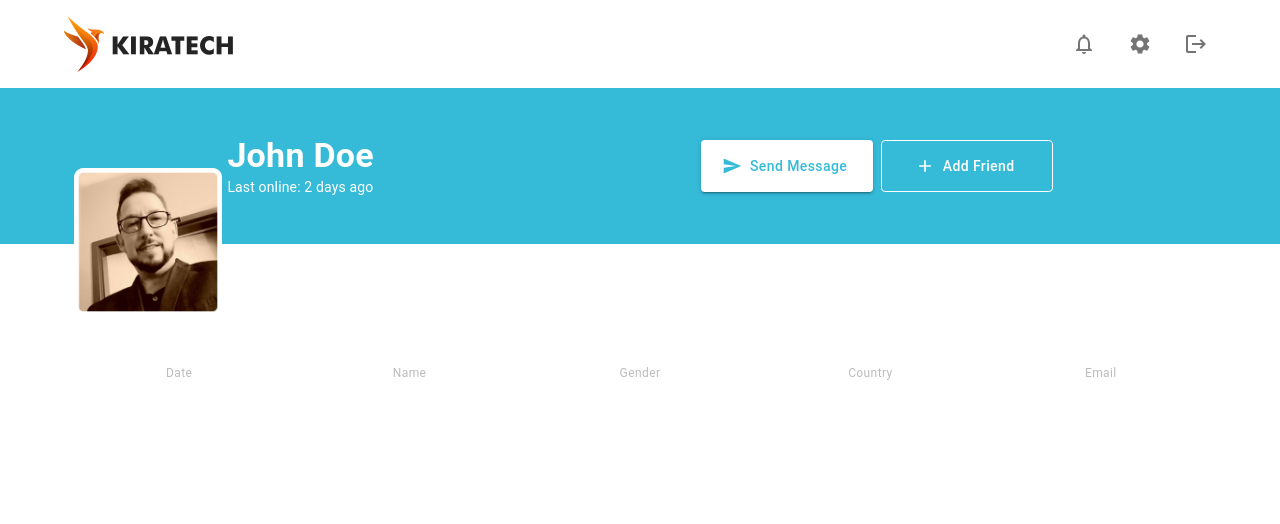
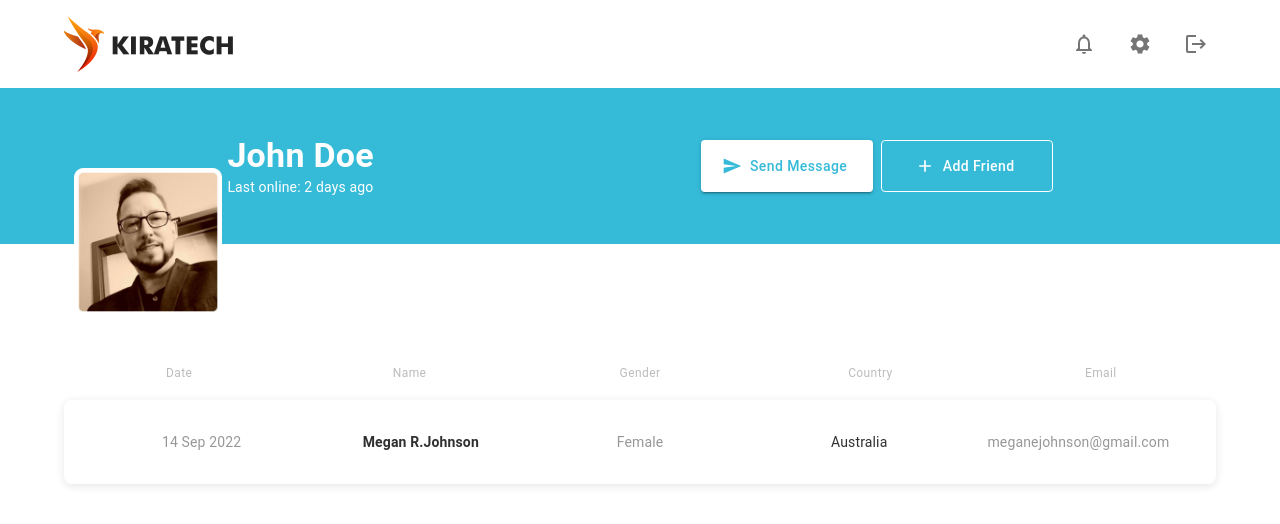
Before and after one commit to DevLukeHere/nextjs-list-users, a Next.js app: page / in a window 1280 px wide. Shown: the top 524 px of the page. Built offline with nearby package versions, Linux system fonts and the light colour scheme.

Commit message:
feat: create & import user cards

```diff
--- a/app/components/TableTitles.tsx
+++ b/app/components/TableTitles.tsx
@@ -1,7 +1,5 @@
 "use client";
 
-import Image from "next/image";
-import Container from "@mui/material/Container";
 import Typography from "@mui/material/Typography";
 import Box from "@mui/material/Box";
 
--- /dev/null
+++ b/app/components/UserCards.tsx
@@ -0,0 +1,54 @@
+"use client";
+
+import Typography from "@mui/material/Typography";
+import Box from "@mui/material/Box";
+
+export default function UserCards() {
+  return (
+    <section>
+      <Box
+        sx={{
+          padding: "2rem 1.75rem",
+          boxShadow: "0 2px 10px rgba(0, 0, 0, 0.1)",
+          backgroundColor: "#ffffff",
+          borderRadius: "0.5rem",
+          display: "grid",
+          gridTemplateColumns: "1fr 1fr 1fr 1fr 1fr",
+          cursor: "pointer",
+          justifyItems: "center"
+        }}
+      >
+        <Typography
+          variant="body2"
+          sx={{ color: "#979797", fontWeight: "400" }}
+        >
+          14 Sep 2022
+        </Typography>
+        <Typography
+          variant="body2"
+          sx={{ color: "#303030", fontWeight: "600" }}
+        >
+          Megan R.Johnson
+        </Typography>
+        <Typography
+          variant="body2"
+          sx={{ color: "#979797", fontWeight: "400" }}
+        >
+          Female
+        </Typography>
+        <Typography
+          variant="body2"
+          sx={{ color: "#303030", fontWeight: "400" }}
+        >
+          Australia
+        </Typography>
+        <Typography
+          variant="body2"
+          sx={{ color: "#979797", fontWeight: "400" }}
+        >
+          meganejohnson@gmail.com
+        </Typography>
+      </Box>
+    </section>
+  );
+}
--- a/app/page.tsx
+++ b/app/page.tsx
@@ -4,6 +4,7 @@ import styles from "./page.module.css";
 import ProfileHeader from "./components/ProfileHeader";
 import { Container } from "@mui/material";
 import TableTitles from "./components/TableTitles";
+import UserCards from "./components/UserCards";
 
 export default function Home() {
   return (
@@ -11,6 +12,7 @@ export default function Home() {
       <ProfileHeader />
       <Container>
         <TableTitles />
+        <UserCards />
       </Container>
     </main>
   );
```
